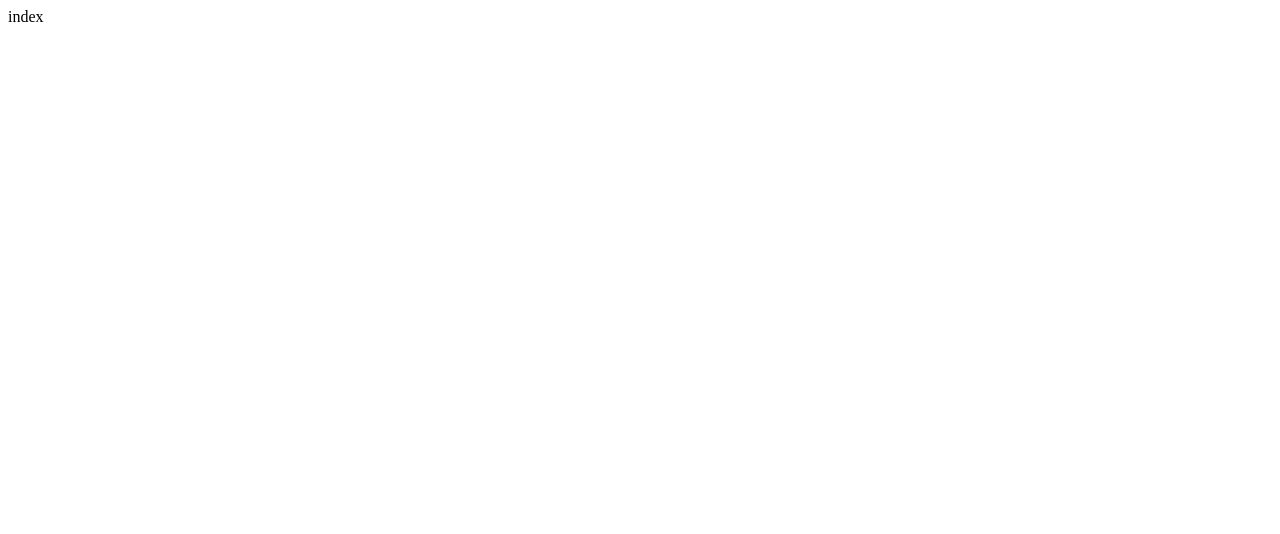
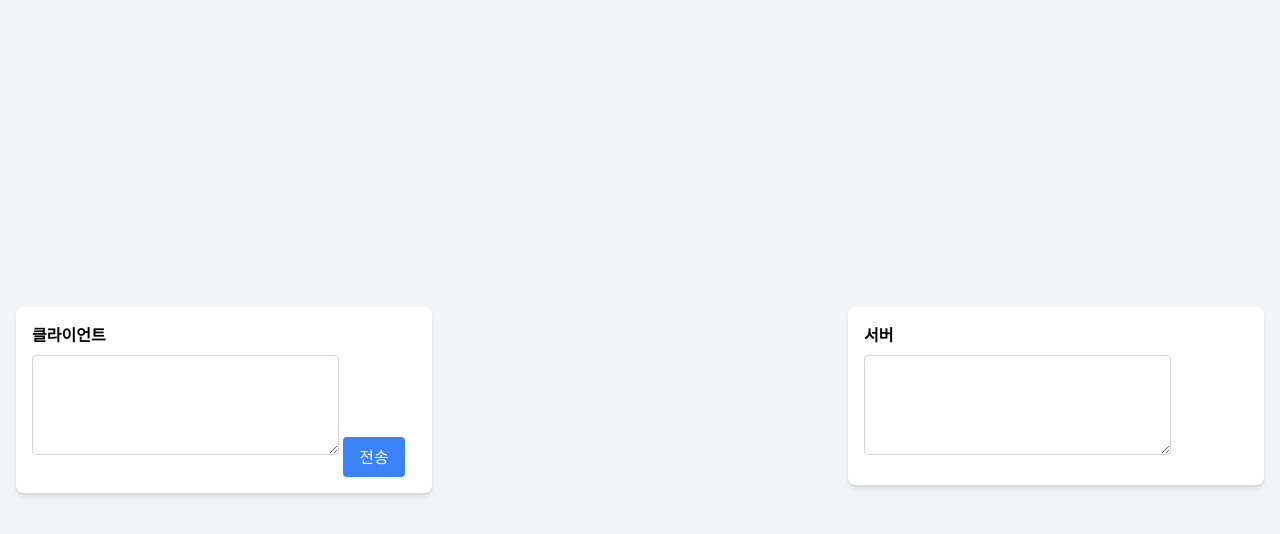
Before and after one commit to syeonnn/cors_semina, a website: page index.html in a window 1280 px wide. Drawn offline with nearby package versions, Linux system fonts and the light colour scheme.

Commit message:
index.html

```diff
--- a/index.html
+++ b/index.html
@@ -4,8 +4,31 @@
     <meta charset="UTF-8">
     <meta name="viewport" content="width=device-width, initial-scale=1.0">
     <title>Document</title>
+    <link href="https://cdn.jsdelivr.net/npm/tailwindcss@2.2.19/dist/tailwind.min.css" rel="stylesheet">
+    <style>
+        /* textarea 높이를 줄이기 위해 사용자 정의 높이 설정 */
+        .textarea-small {
+            height: 100px; /* 필요에 따라 높이를 조정 */
+        }
+        /* textarea 가로 길이 조정 */
+        .textarea-narrow {
+            width: 80%; /* 필요에 따라 너비를 조정 */
+        }
+    </style>
 </head>
-<body>
-    <div>index</div>
+<body class="bg-gray-100 flex items-center justify-center min-h-screen">
+    <div class="container mx-auto p-4">
+        <div class="flex justify-between items-start space-x-4">
+            <div class="w-1/3 bg-white p-4 shadow-md rounded-lg">
+                <p class="font-semibold mb-2">클라이언트</p>
+                <textarea class="textarea-small textarea-narrow p-2 border border-gray-300 rounded focus:outline-none focus:ring-2 focus:ring-blue-500 mb-2"></textarea>
+                <button class="px-4 py-2 bg-blue-500 text-white rounded hover:bg-blue-600">전송</button>
+            </div>
+            <div class="w-1/3 bg-white p-4 shadow-md rounded-lg">
+                <p class="font-semibold mb-2">서버</p>
+                <textarea class="textarea-small textarea-narrow p-2 border border-gray-300 rounded focus:outline-none focus:ring-2 focus:ring-blue-500 mb-2"></textarea>
+            </div>
+        </div>
+    </div>
 </body>
 </html>
```
